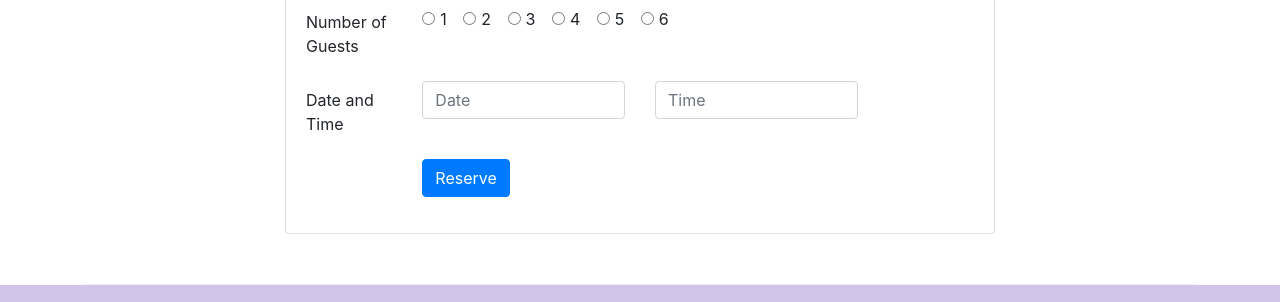
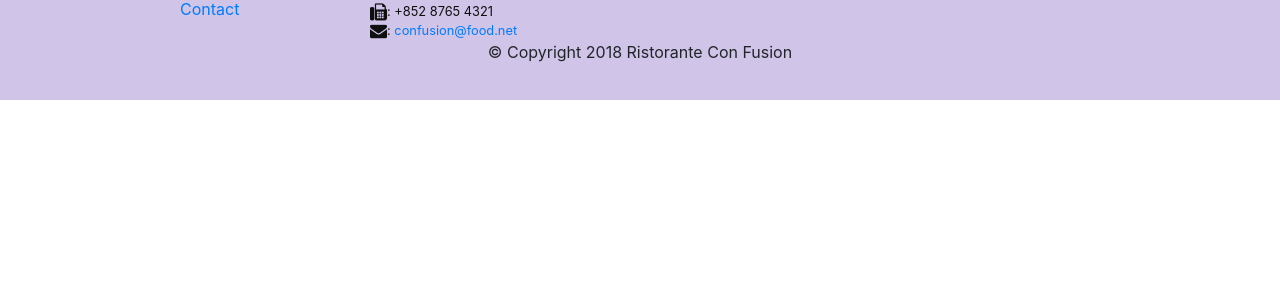
Before and after one commit to charanshekar/RestaurantWebsite, a website: page index.html in a window 1280 px wide. Shown: the part 2062-2364 px from the top of the page. After the commit the page ends 2162 px from the top, so only its background shows below. Drawn offline with nearby package versions, Linux system fonts and the light colour scheme.

Commit message:
Bootstrap jQuery

```diff
--- a/css/styles.css
+++ b/css/styles.css
@@ -59,3 +59,9 @@ body{
     left: 0;
     min-height: 300px;
 }
+
+#carouselButton {
+    right: 0px;
+    bottom: 0px;
+    position: absolute;
+}
--- a/index.html
+++ b/index.html
@@ -212,6 +212,14 @@
                         <a class="carousel-control-next" href="#mycarousel" role="button" data-slide="next">
                             <span class="carousel-control-next-icon"></span>
                         </a>
+                        <div class="btn-group" id="carouselButton">
+                            <button class="btn btn-danger btn-sm" id="carousel-pause">
+                                <span class="fa fa-pause"></span>
+                            </button>
+                            <button class="btn btn-danger btn-sm" id="carousel-play">
+                                <span class="fa fa-play"></span>
+                            </button>
+                        </div>
                     </div>
                 </div>
              </div>
@@ -260,69 +268,6 @@
                         <h2 class="mt-0">Alberto Somayya</h2>
                         <h4>Executive Chef</h4>
                         <p class="d-none d-sm-block">Award winning three-star Michelin chef with wide International experience having worked closely with whos-who in the culinary world, he specializes in creating mouthwatering Indo-Italian fusion experiences. </p>
-                    </div>
-                </div>
-            </div>
-        </div>
-
-        <div class="row row-content align-items-center" id="reservation">
-            <div class="col-12 col-sm-8 offset-sm-2">
-                <div class="card">
-                    <h3 class="card-header bg-warning text-white">Reserve a Table</h3>
-                    <div class="card-body">
-                        <form>
-                            <div class="form-group row">
-                                <label for="guests" class="col-12 col-md-2 col-form-label">Number of Guests</label>
-                                <div class="col-md-10 mt-1">
-                                    <div class="form-check-inline">
-                                        <label class="form-check-label">
-                                            <input type="radio" class="form-check-input" id="guests" name="optradio" value="1">1
-                                        </label>
-                                    </div>
-                                    <div class="form-check-inline">
-                                        <label class="form-check-label">
-                                            <input type="radio" class="form-check-input" id="guests" name="optradio" value="2">2
-                                        </label>
-                                    </div>
-                                    <div class="form-check-inline">
-                                        <label class="form-check-label">
-                                            <input type="radio" class="form-check-input" id="guests" name="optradio" value="3">3
-                                        </label>
-                                    </div>
-                                    <div class="form-check-inline">
-                                        <label class="form-check-label">
-                                            <input type="radio" class="form-check-input" id="guests" name="optradio" value="4">4
-                                        </label>
-                                    </div>
-                                    <div class="form-check-inline">
-                                        <label class="form-check-label">
-                                            <input type="radio" class="form-check-input" id="guests" name="optradio" value="5">5
-                                        </label>
-                                    </div>
-                                    <div class="form-check-inline">
-                                        <label class="form-check-label">
-                                            <input type="radio" class="form-check-input" id="guests" name="optradio" value="6">6
-                                        </label>
-                                    </div>
-                                </div>
-                            </div>
-
-                            <div class="form-group row">
-                                <label for="datetime" class="col-12 col-md-2 col-form-label">Date and Time</label>
-                                <div class="col-12 col-md-4">
-                                    <input type="datetime" class="form-control" id="areacode" name="date" placeholder="Date">
-                                </div>
-                                <div class="col-12 col-md-4">
-                                    <input type="datetime" class="form-control" id="datetime" name="time" placeholder="Time">
-                                </div>
-                            </div>
-
-                            <div class="form-group row">
-                                <div class="offset-md-2 col-md-10">
-                                    <button type="submit" class="btn btn-primary">Reserve</button>
-                                </div>
-                            </div>
-                        </form>
                     </div>
                 </div>
             </div>
@@ -376,6 +321,17 @@
      <script src="node_modules/jquery/dist/jquery.slim.min.js"></script>
      <script src="node_modules/popper.js/dist/umd/popper.min.js"></script>
      <script src="node_modules/bootstrap/dist/js/bootstrap.min.js"></script>
-</body>
+     <script>
+         $(document).ready(function() {
+             $('#mycarousel').carousel({ interval: 2000 });
+             $('#carousel-pause').click(function() {
+                $('#mycarousel').carousel('pause');
+             });
+             $('#carousel-play').click(function() {
+                $('#mycarousel').carousel('cycle');
+             });
+         });
+     </script>
 
+    </body>
 </html>
```
Also changed, not shown: img/boat.jpeg (renamed from boat.jpeg), img/bw.jpeg (renamed from bw.jpeg), img/bwabs.jpeg (renamed from bwabs.jpeg), img/bwwoman.jpeg (renamed from bwwoman.jpeg), 3 other files.
